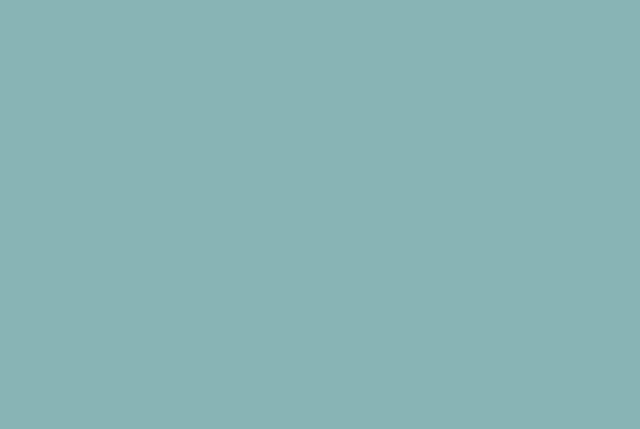
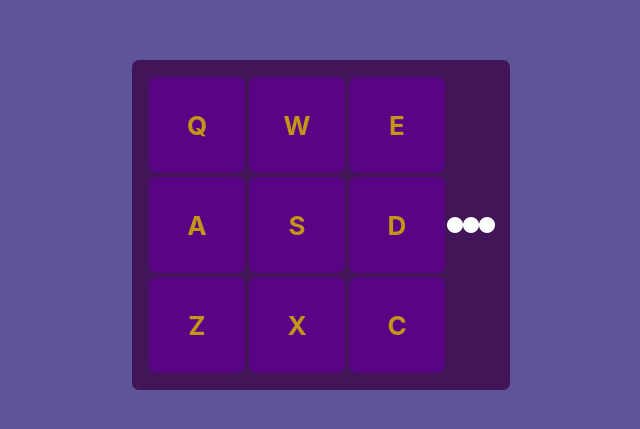
Before and after one commit to M-lakshan/REACT-Sample_Drum_Machine, a React (Create React App) app: page / in a window 1280 px wide. Shown: the part 175-604 px from the top of the page, without its empty margins (319-959 px from the left). Built offline with nearby package versions, Linux system fonts and the light colour scheme.

Commit message:
basic logics added

```diff
--- a/public/index.html
+++ b/public/index.html
@@ -5,7 +5,7 @@
     <link rel="icon" href="%PUBLIC_URL%/favicon.ico" />
     <meta name="viewport" content="width=device-width, initial-scale=1" />
     <link rel="manifest" href="%PUBLIC_URL%/manifest.json" />
-    <title>React App</title>
+    <title>Simple Drum Machine</title>
   </head>
   <body>
     <noscript>You need to enable JavaScript to run this app.</noscript>
--- a/src/components/App.js
+++ b/src/components/App.js
@@ -1,11 +1,44 @@
+import React from 'react';
+import Display from './Display';
+import DrumPad from './DrumPad';
+import Controls from './Controls';
 import '../styles/App.css';
 
-function App() {
-  return (
-    <div className="App">
+class App extends React.Component {
+  constructor(props) {
+    super(props);
+    this.setCtrlSettings = this.setCtrlSettings.bind(this);
+    this.setPadSelections = this.setPadSelections.bind(this);
+    this.state = {
+      cur_sclt: "",
+      cntrls: {
+        pwr_on: false,
+        volume: 10,
+        bank: false
+      }
+    }
+  }
 
-    </div>
-  );
+  setCtrlSettings(val) {
+    this.setState({...this.state, cntrls: val});
+  }
+
+  setPadSelections(val) {
+    this.setState({...this.state, cur_sclt: val});
+    setTimeout(() => {
+      this.setState({...this.state, cur_sclt: ""});
+    }, 1200);
+  }
+
+  render() {
+    return (
+      <div id="drum-machine" className="App">
+        <Display scrn={this.state.cur_sclt}/>
+        <DrumPad ctrls={this.state.cntrls} onStateChanger={(e) => this.setPadSelections(e)}/>
+        <Controls ctrls={this.state.cntrls} onStateChanger={(e) => this.setCtrlSettings(e)}/>
+      </div>
+    );
+  }
 }
 
 export default App;
--- /dev/null
+++ b/src/components/Controls.js
@@ -0,0 +1,54 @@
+import React from 'react';
+
+class Controls extends React.Component {
+
+  setDedicatedCtrls(type,state) {
+    let parse_obj = this.props.ctrls;
+
+    switch(type) {
+      case "pwr":
+        return {
+          ...parse_obj,
+          pwr_on: state
+        }
+      case "bank":
+        return {
+          ...parse_obj,
+          bank: state
+        }
+      case "vol":
+        return {
+          ...parse_obj,
+          volume: state
+        }
+      default:
+        return parse_obj;
+    }
+  }
+
+  render() {
+    return (
+      <div id="Controls">
+        <input type="checkbox" name="pwr" id="pwr"
+          onChange={(e) => this.props.setCtrlSettings(this.setDedicatedCtrls("pwr",e.currentTarget.checked))} hidden/>
+        <input type="checkbox" name="bank" id="bank"
+          onChange={(e) => this.props.setCtrlSettings(this.setDedicatedCtrls("bank",e.currentTarget.checked))} hidden/>
+        <label htmlFor="pwr" className="btn_pwr">
+          <span id="pwr_ctrl"><i className="fa-solid fa-circle"></i></span>
+        </label>
+        <label htmlFor="btn_bank" className="btn_bank">
+          <span id="bank_ctrl"><i className="fa-solid fa-circle"></i></span>
+        </label>
+        <input type="range" name="volume" id="volume"
+          onChange={(e) => this.props.setCtrlSettings(this.setDedicatedCtrls("vol",e.currentTarget.value))} hidden/>
+        <label className="volume_bar">
+          <span id="volume_covered"></span>
+          <span id="volume_ctrl"><i className="fa-solid fa-circle"></i></span>
+          <span id="volume_empty"></span>
+        </label>
+      </div>
+    );
+  }
+}
+
+export default Controls;
--- /dev/null
+++ b/src/components/Display.js
@@ -0,0 +1,14 @@
+import React from 'react';
+
+class Display extends React.Component {
+
+  render() {
+    return (
+      <div id="Display">
+        <h3>{this.props.scrn}</h3>
+      </div>
+    );
+  }
+}
+
+export default Display;
--- /dev/null
+++ b/src/components/DrumPad.js
@@ -0,0 +1,127 @@
+import React from 'react';
+import Pad from './Pad';
+
+class DrumPad extends React.Component {
+  constructor(props) {
+    super(props);
+    this.state = {
+      bank_off: {
+        audios: [
+          {
+            pad_name: "Heater 1",
+            pad_id: "Q",
+            pad_audio: "https://s3.amazonaws.com/freecodecamp/drums/Heater-1.mp3"
+          },
+          {
+            pad_name: "Heater 2",
+            pad_id: "W",
+            pad_audio: "https://s3.amazonaws.com/freecodecamp/drums/Heater-2.mp3"
+          },
+          {
+            pad_name: "Heater 3",
+            pad_id: "E",
+            pad_audio: "https://s3.amazonaws.com/freecodecamp/drums/Heater-3.mp3"
+          },
+          {
+            pad_name: "Heater 4",
+            pad_id: "A",
+            pad_audio: "https://s3.amazonaws.com/freecodecamp/drums/Heater-4_1.mp3"
+          },
+          {
+            pad_name: "Clap",
+            pad_id: "S",
+            pad_audio: "https://s3.amazonaws.com/freecodecamp/drums/Heater-6.mp3"
+          },
+          {
+            pad_name: "Open-HH",
+            pad_id: "D",
+            pad_audio: "https://s3.amazonaws.com/freecodecamp/drums/Dsc_Oh.mp3"
+          },
+          {
+            pad_name: "Kick-n'-Hat",
+            pad_id: "Z",
+            pad_audio: "https://s3.amazonaws.com/freecodecamp/drums/Kick_n_Hat.mp3"
+          },
+          {
+            pad_name: "Kick",
+            pad_id: "X",
+            pad_audio: "https://s3.amazonaws.com/freecodecamp/drums/RP4_KICK_1.mp3"
+          },
+          {
+            pad_name: "Closed-HH",
+            pad_id: "C",
+            pad_audio: "https://s3.amazonaws.com/freecodecamp/drums/Cev_H2.mp3"
+          }
+        ]
+      },
+      bank_on: {
+        audios: [
+          {
+            pad_name: "Chord 1",
+            pad_id: "Q",
+            pad_audio: "https://s3.amazonaws.com/freecodecamp/drums/Chord_1.mp3"
+          },
+          {
+            pad_name: "Chord 2",
+            pad_id: "W",
+            pad_audio: "https://s3.amazonaws.com/freecodecamp/drums/Chord_2.mp3"
+          },
+          {
+            pad_name: "Chord 3",
+            pad_id: "E",
+            pad_audio: "https://s3.amazonaws.com/freecodecamp/drums/Chord_3.mp3"
+          },
+          {
+            pad_name: "Shaker",
+            pad_id: "A",
+            pad_audio: "https://s3.amazonaws.com/freecodecamp/drums/Give_us_a_light.mp3"
+          },
+          {
+            pad_name: "Open-HH",
+            pad_id: "S",
+            pad_audio: "https://s3.amazonaws.com/freecodecamp/drums/Dry_Ohh.mp3"
+          },
+          {
+            pad_name: "Closed-HH",
+            pad_id: "D",
+            pad_audio: "https://s3.amazonaws.com/freecodecamp/drums/Bld_H1.mp3"
+          },
+          {
+            pad_name: "Punchy-Kick",
+            pad_id: "Z",
+            pad_audio: "https://s3.amazonaws.com/freecodecamp/drums/punchy_kick_1.mp3"
+          },
+          {
+            pad_name: "Side-Stick",
+            pad_id: "X",
+            pad_audio: "https://s3.amazonaws.com/freecodecamp/drums/side_stick_1.mp3"
+          },
+          {
+            pad_name: "Snare",
+            pad_id: "C",
+            pad_audio: "https://s3.amazonaws.com/freecodecamp/drums/Brk_Snr.mp3"
+          }
+        ]
+      }
+    }
+  }
+
+  render() {
+    let audio_set = (this.props.ctrls["bank"]) ? this.state.bank_on["audios"] : this.state.bank_off["audios"];
+
+    return (
+      <div id="DrumPad">{
+        audio_set.map((_as,_key) =>
+          <Pad
+            key={_key}
+            _name={_as["pad_name"]}
+            _audio={_as["pad_audio"]}
+            _id={_as["pad_id"]}
+          />
+        )
+      }</div>
+    );
+  }
+}
+
+export default DrumPad;
--- /dev/null
+++ b/src/components/Pad.js
@@ -0,0 +1,15 @@
+import React from 'react';
+
+class Pad extends React.Component {
+
+  render() {
+    return (
+      <div id={this.props._name} className="drum-pad" onClick={(e) => this.props.onStateChanger(e.currentTarget.id)}>
+        <h4>{this.props._id}</h4>
+        <audio id={this.props._id} className="clip" src={this.props._audio}></audio>
+      </div>
+    );
+  }
+}
+
+export default Pad;
--- a/src/styles/App.css
+++ b/src/styles/App.css
@@ -1 +1,33 @@
-/*# sourceMappingURL=App.css.map */
+#drum-machine {
+  display: flex;
+  align-items: center;
+  justify-content: center;
+  position: absolute;
+  top: 50%;
+  left: 50%;
+  transform: translate(-50%, -50%);
+  color: #FFF;
+  background-color: #411557;
+  padding: 15px;
+  border-radius: 7px;
+}
+#drum-machine #DrumPad {
+  display: grid;
+  grid-template-columns: repeat(3, 1fr);
+  grid-template-rows: repeat(3, 1fr);
+  height: 300px;
+  width: 300px;
+  max-height: 720px;
+  max-width: 720px;
+}
+#drum-machine #DrumPad .drum-pad {
+  display: flex;
+  align-items: center;
+  justify-content: center;
+  border-radius: 8px;
+  background: #580485;
+  font-size: 26px;
+  color: #C29717;
+  margin: 2px;
+  padding: 15px;
+}/*# sourceMappingURL=App.css.map */
--- a/src/styles/App.scss
+++ b/src/styles/App.scss
@@ -0,0 +1,43 @@
+#drum-machine {
+  display: flex;
+  align-items: center;
+  justify-content: center;
+  position: absolute;
+  top: 50%;
+  left: 50%;
+  transform: translate(-50%, -50%);
+  color: #FFF;
+  background-color: #411557;
+  padding: 15px;
+  border-radius: 7px;
+
+  #display {
+
+  }
+
+  #DrumPad {
+    display: grid;
+    grid-template-columns: repeat(3,1fr);
+    grid-template-rows: repeat(3,1fr);
+    height: 300px;
+    width: 300px;
+    max-height: 720px;
+    max-width: 720px;
+
+    .drum-pad {
+      display: flex;
+      align-items: center;
+      justify-content: center;
+      border-radius: 8px;
+      background: #580485;
+      font-size: 26px;
+      color: #C29717;
+      margin: 2px;
+      padding: 15px;
+    }
+  }
+
+  #Controls {
+
+  }
+}
--- a/src/styles/index.css
+++ b/src/styles/index.css
@@ -13,5 +13,5 @@
   font-family: Inter, system-ui, Avenir, Helvetica, Arial, sans-serif;
   line-height: 1.5;
   font-weight: 400;
-  background: #87b5b5;
+  background: #605499;
 }
```
Also changed, not shown: 1 other file (tests, documents, lock files or other folders).
